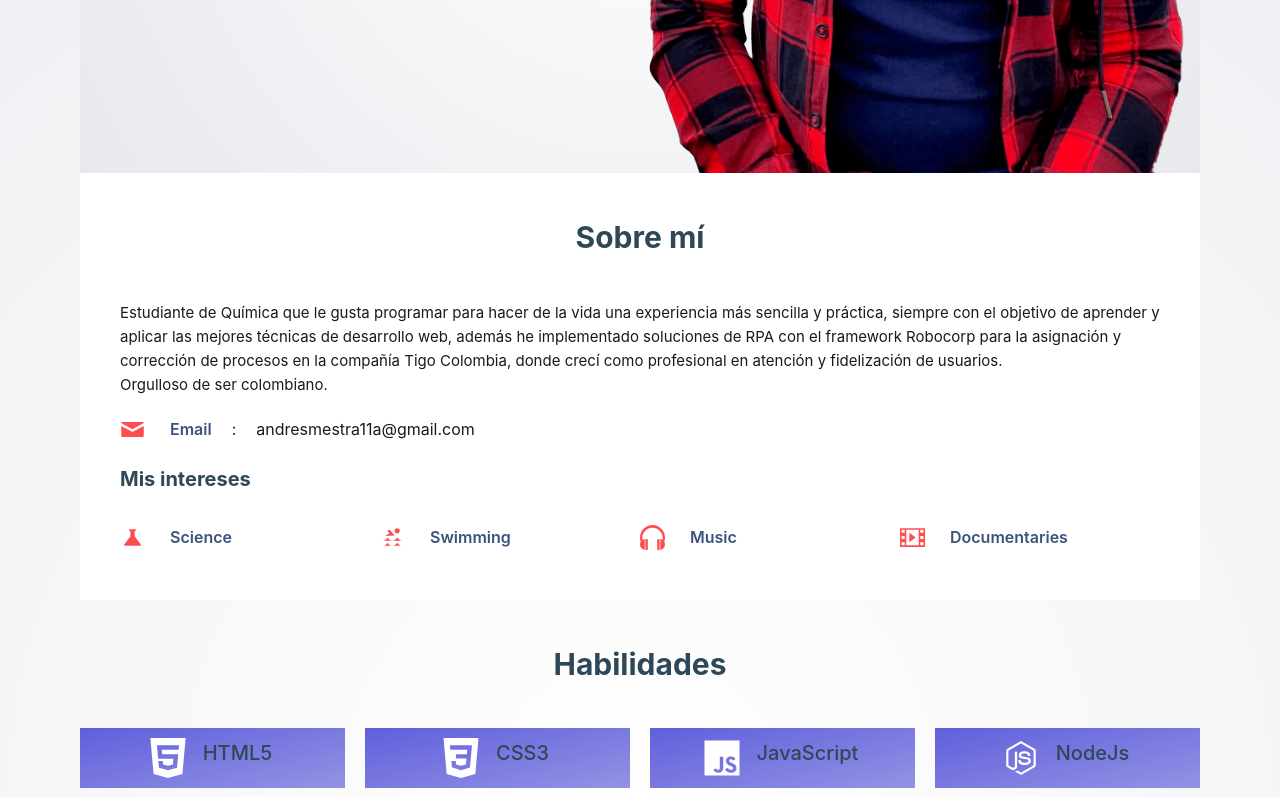
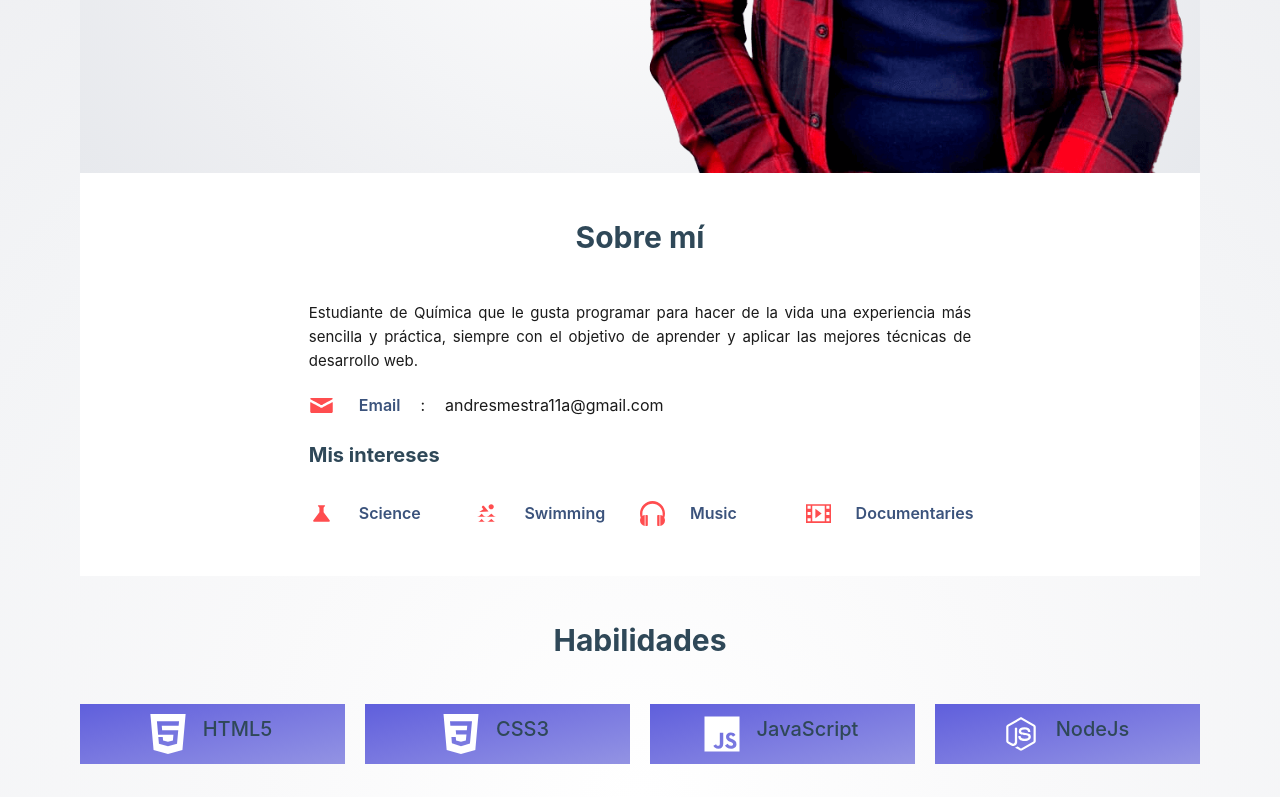
Before and after one commit to andres-mestra/andresmestra-cli, a Next.js app: page / in a window 1280 px wide. Shown: the part 617-1414 px from the top of the page. Built offline with nearby package versions, Linux system fonts and the light colour scheme.

Commit message:
refactor: style description about me

```diff
--- a/components/me/About.js
+++ b/components/me/About.js
@@ -15,12 +15,7 @@ export const About = () => {
         <Description>
           Estudiante de Química que le gusta programar para hacer de la vida una
           experiencia más sencilla y práctica, siempre con el objetivo de
-          aprender y aplicar las mejores técnicas de desarrollo web, además he
-          implementado soluciones de RPA con el framework Robocorp para la
-          asignación y corrección de procesos en la compañía Tigo Colombia,
-          donde crecí como profesional en atención y fidelización de usuarios.
-          <br />
-          Orgulloso de ser colombiano.
+          aprender y aplicar las mejores técnicas de desarrollo web.
         </Description>
         <Contacts />
         <Interests />
--- a/components/text/Description.js
+++ b/components/text/Description.js
@@ -7,6 +7,8 @@ export const Description = ({ children }) => {
       <style jsx>{`
         p {
           font-size: 1.5rem;
+          text-align: justify;
+          max-width: 70ch;
         }
       `}</style>
     </>
--- a/styles/components/me/about.module.scss
+++ b/styles/components/me/about.module.scss
@@ -5,6 +5,7 @@
   padding: 4rem;
   grid-column: center-start / center-end;
   display: grid;
+  justify-content: center;
 }
 
 @include bpLarge() {
```
Also changed, not shown: 1 other file (tests, documents, lock files or other folders).
